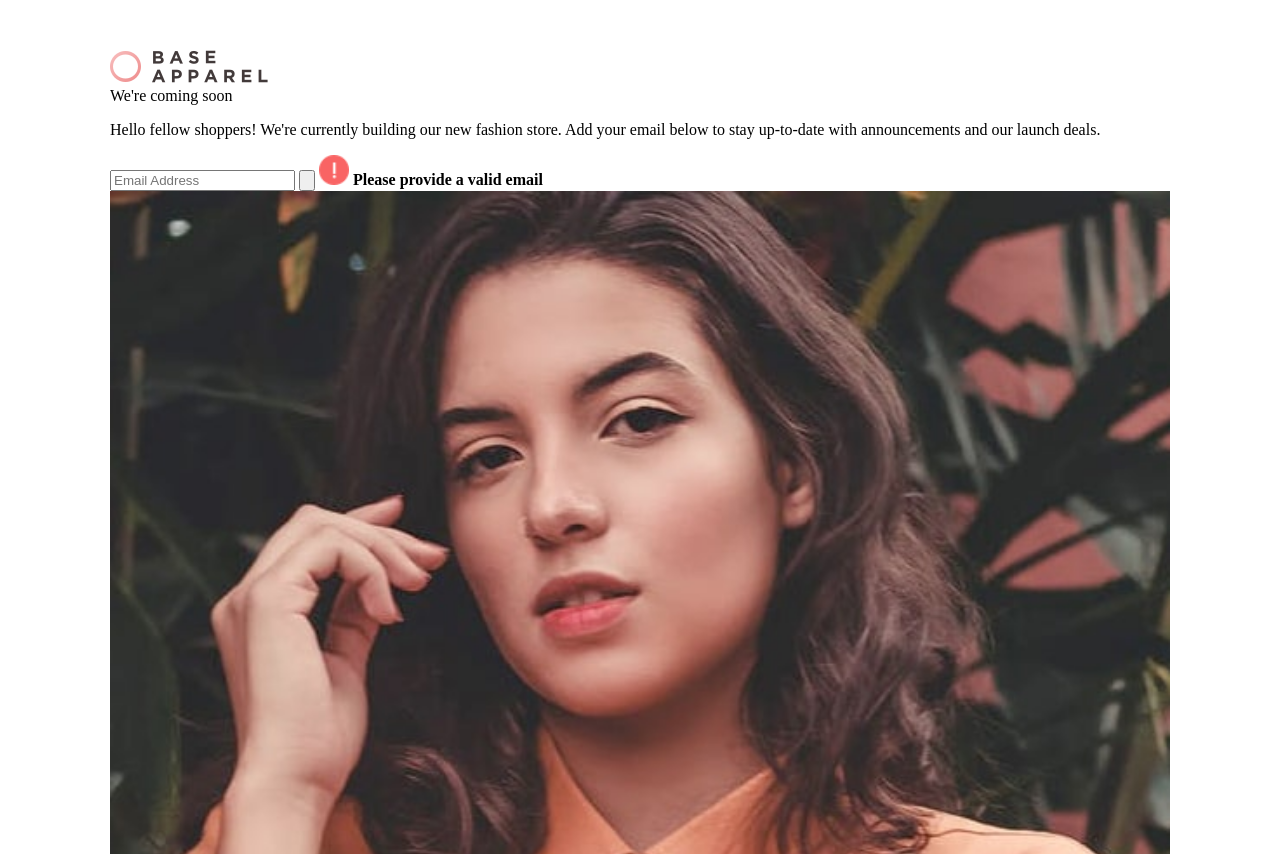
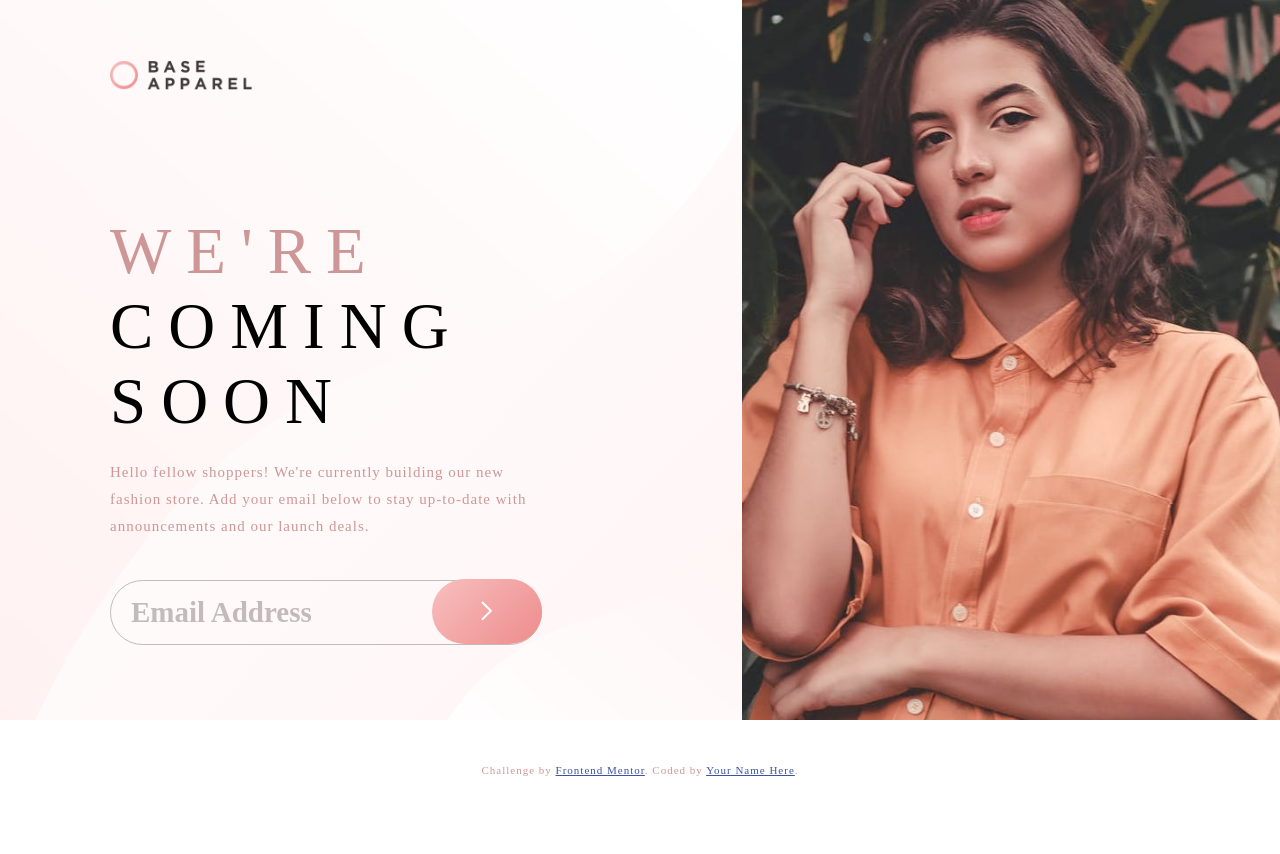
Before and after one commit to phil0452/base-apparel-coming-soon-master, a plain HTML site: page index.html in a window 1280 px wide. Shown: the top 854 px of the page. Drawn offline with Linux system fonts and the light colour scheme; a web font is replaced by a local one.

Commit message:
Add files via upload

```diff
--- a/CSS/styling-responsive.css
+++ b/CSS/styling-responsive.css
@@ -1,87 +1,127 @@
-@media screen and (min-width: 375px) {
-	section .flex-row #right-column {
-		padding-right: 0;
+@media only screen and (min-width: 375px) {
+	div#hero-mobile {
+		height: 275px;
 	}
-	section .flex-row .testimony {
-		width: 100%;
-		box-sizing: border-box;
+	p {
+		margin: auto;
+		padding-top: 15px;
+		padding-bottom: 30px;
+	}
+
+	form {
+		margin: auto;
+	}
+
+	input[type=text] {
+		margin: auto;
+		display: block;
 	}
 }
 
-@media screen and (min-width: 1140px) {
-	section {
-		width: 1060px;
-		margin: 50px auto;
+@media only screen and (min-width: 750px) {
+	div#logo-container {
+		padding-top: 45px;
+		padding-bottom: 35px;
+		padding-left: 45px;
+	}
+	div#hero-mobile {
+		height: 512px;
+	}
+	div#form-container {
+		padding-top: 75px;
+		padding-bottom: 75px;
 	}
 
-	section .flex-row {
-		display: flex;
-
-	}
-	section .flex-row #left-column {
-	    text-align: left;
-		flex: 1 1 50%;
-	}
-	section .flex-row #left-column #headline{
-		font-size: 42px;
-		line-height: 45px;
-		padding: 0;
+	div#form-container #heading {
+		font-size: 52px;
 	}
 
-	section .flex-row #left-column p {
-		width: 480px;
-		padding: 0;
-	}
-	section .flex-row #right-column {
-		flex: 1 1 50%;
-		margin-top: auto;
-		padding: 0;
+	p {
+		font-size: 29px;
+		width: 639px;
+		line-height: 41px;
+		padding-top: 30px;
+		padding-bottom: 60px;
 	}
 
-	section .flex-row #right-column #rating-flex {
-		display: flex;
-		flex-direction: column;
+	form {
+		width: 614px;
+	}
+	input[type=text]{
+		font-size: 29px;
+		width: 614px;
 	}
 
-	section .flex-row #right-column .rating-container .stars{
-		padding-bottom: 0;
-	}
-	section .flex-row #right-column #rating-flex #rating-reviews {
-		align-self: flex-start;
-	}
-	section .flex-row #right-column #rating-flex #rating-guru {
-		align-self: center;
-	}
-	section .flex-row #right-column #rating-flex #rating-tech {
-		align-self: flex-end;
-	}
-	section .flex-row #right-column #rating-flex .rating-container {
-		width: 430px;
-		padding-top: 18px;
-		padding-bottom: 18px;
-	}
-	section .flex-row #right-column #rating-flex .rating-container .stars {
-		display: inline-block;
-		padding-left: 25px;
-		padding-right: 25px;
+	#submit {
+		padding: 25px 55px;
+		bottom: 66px;
 	}
 
-	section #testimonials {
-		justify-content: space-between;
-		height: 260px;
+	form strong {
+		font-size: 29px;
 	}
-	section .flex-row .testimony {
-		width: 320px;
-	}
-	section #testimonials #colton-smith{
-		align-self: flex-start;
+}
+
+@media only screen and (min-width: 1100px) {
+	section {
+		display: flex;
 	}
 
-	section #testimonials #irene-roberts{
-		align-self: center;
+	section #content-column #logo-container img {
+		width: 142px;
 	}
 
-	section #testimonials #anne-wallace{
-		align-self: flex-end;
+	section #content-column div#logo-container {
+		padding-top: 60px;
+		padding-left: 110px;
+	}
+	section #content-column #form-container {
+		background-color: transparent;
+		width: 500px;
+		padding-left: 110px;
+		padding-top: 85px;
+	}
+
+	section #content-column div#form-container #heading {
+		font-size: 65px;
+		text-align: left;
+		letter-spacing: 15px;
+	}
+
+	section #form-container p {
+		text-align: left;
+		font-size: 15px;
+		width: 427px;
+		margin: 0;
+		line-height: 27px;
+		padding-bottom: 40px;
+		padding-top: 20px;
+	}
+
+	section #content-column #form-container form {
+		width: 432px;
+		margin: 0;
+	}
+	input[type=text]{
+		background-color: transparent;
+		width: 432px;
+	}
+
+	form strong {
+		font-size: 15px;
+	}
+
+	section #content-column {
+		background-image: url('../images/bg-pattern-desktop.png'), linear-gradient(135deg, hsl(0, 0%, 100%), hsl(0, 100%, 98%));;
+	}
+	div#hero-mobile {
+		display: none;
+	}
+	section div#content-column {
+		flex: 0 0 58%;
+	}
+	section div#image-column {
+		width: 100%;
+		display: block;
 	}
 }
--- a/CSS/styling.css
+++ b/CSS/styling.css
@@ -1,100 +1,122 @@
+/*
+this css is mobile first, so the main styling
+is built for a mobile screen
+see styling-responsive.css for more
+*/
 html,
 body{
 	margin: 0;
-	height 100%;
+	height: 100%;
+	font-family: 'Josefin Sans';
 }
 
-body {
-	background-image: url('../images/bg-pattern-top-mobile.png');
-	background-repeat: no-repeat;
-	font-family: 'Spartan';
+div#logo-container{
+	padding-top: 30px;
+    padding-bottom: 25px;
+    padding-left: 30px;
 }
 
-.firstrow-text {
-	font-size: 14px;
+div#logo-container img{
+	width: 120px;
+    height: auto;
 }
 
-section .flex-row {
-    padding: 25px;
-}
-section .flex-row #left-column {
-	text-align: center;
-	padding-top: 70px;
+div#hero-mobile {
+	background-image: url('../images/hero-mobile.jpg');
+	background-size: cover;
+	height: 251px;
 }
 
-section .flex-row #left-column #headline{
-	color: hsl(300, 43%, 22%);
-	font-size: 29px;
-	font-weight: 700;
-	padding-left: 20px;
+div#form-container {
+	background-color: hsl(300, 100%, 95%);
+	padding: 60px 25px;
 }
 
-section .flex-row #left-column p {
-    color: hsl(303, 10%, 53%);
-    padding-left: 20px;
-    padding-right: 20px;
-    line-height: 23px;
+section #content-column div#form-container #heading {
+	font-size: 42px;
+	font-weight: 300;
+	text-align: center;
+	text-transform: uppercase;
+	letter-spacing: 10px;
 }
 
-section .flex-row #right-column {
-	padding-right: 10px;
-	text-align: center;
+div#form-container #heading span{
+	display: block;
+	font-family: 'Josefin Sans';
 }
-section .flex-row #right-column .rating-container {
-	color: hsl(300, 43%, 22%);
-	background-color: hsl(300, 24%, 96%);
-	font-weight: 800;
-	border-radius: 7px;
-	margin-bottom: 15px;
-	padding-top: 15px;
-    padding-bottom: 15px;
+div#form-container #heading span#red-text {
+    color: hsl(0, 36%, 70%);
 }
 
-section .flex-row #right-column .rating-container .stars{
-	padding-bottom: 10px;
+p {
+	color: hsl(0, 36%, 70%);
+    text-align: center;
+    font-size: 12px;
+    width: 294px;
+    line-height: 23px;
+    letter-spacing: 1px;
+	padding-top: 10px;
+    padding-bottom: 20px;
 }
 
-section .flex-row .testimony {
-	background-color: hsl(300, 43%, 22%);
+form {
+	width: 295px;
 }
 
-section .flex-row .testimony img{
-	width: 35px;
-	border-radius: 20px;
-}
-section .flex-row .testimony {
-	font-size: 12px;
-    padding: 25px;
-	width: 250px;
-	border-radius: 7px;
-	margin-bottom: 20px;
-}
-section .flex-row .testimony .name,
-section .flex-row .testimony p {
-	color: hsl(0, 0%, 100%);
+input[type=text]{
+	background-color: hsl(300, 100%, 95%);
+    padding: 15px 20px;
+    width: 295px;
+    box-sizing: border-box;
+    border-radius: 35px;
+    border: 1px solid hsl(0, 6%, 75%);
+	font-family: 'Josefin Sans';
+    font-size: 12px;
+    font-weight: 800;
 }
 
-section .flex-row .testimony .name {
-	padding-bottom: 5px;
-	margin-right: 5px;
-}
-section .flex-row .testimony .person {
-	width: 140px;
-    padding-bottom: 45px;
+input[type=text]::placeholder{
+	color: hsl(0, 6%, 75%);
 }
 
-section .flex-row .testimony .person .buyer{
-	color: hsl(333, 80%, 67%);
+input[type=text]:focus {
+	outline-color: hsl(0, 6%, 75%);
+	outline-width: 0;
 }
-section .flex-row .testimony .person img{
-	float: left;
+
+#submit {
+    background-image: url(../images/icon-arrow.png), linear-gradient(135deg, hsl(0, 80%, 86%), hsl(0, 74%, 74%));
+    background-repeat: no-repeat;
+    background-position: center center;
+    padding: 15px 30px;
+    border-radius: 35px;
+    position: relative;
+    bottom: 47px;
+    float: right;
+    border: none;
 }
-section .flex-row .testimony span {
-	float: right;
+
+#submit:focus {
+	outline-width: 0;
 }
-section .flex-row .testimony .name {
-	font-weight: 500;
+section div#image-column {
+		display: none;
+	}
+
+form #error-icon {
+    position: relative;
+    bottom: 48px;
+    float: right;
+    right: 15px;
 }
-section .flex-row .testimony p{
-	line-height: 20px;
+
+form strong {
+	font-family: 'Josefin Sans';
+	color: hsl(0, 36%, 70%);
+    font-size: 12px;
+	padding-left: 21px;
 }
+
+.hide-error {
+	display: none;
+}
```
